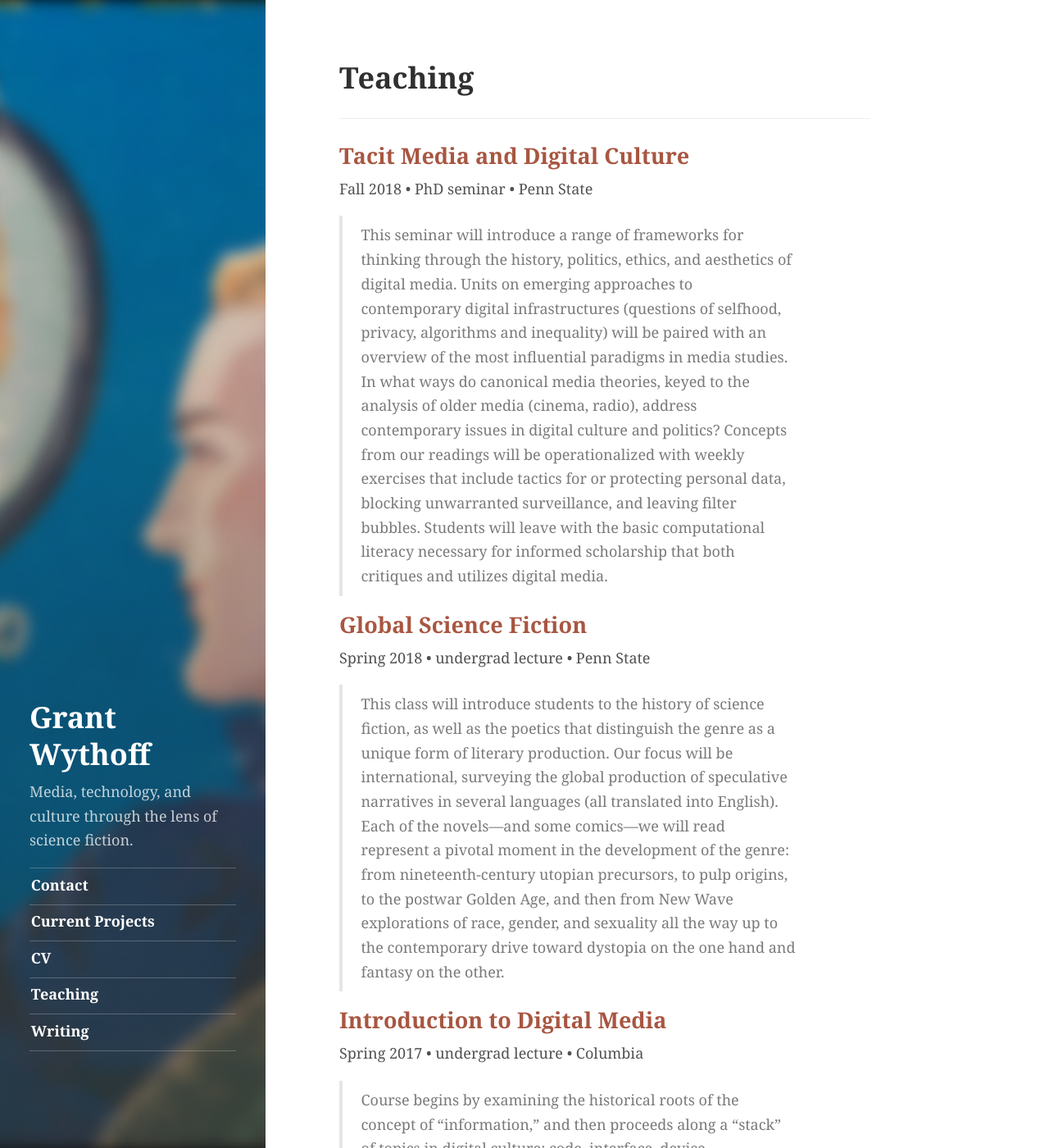
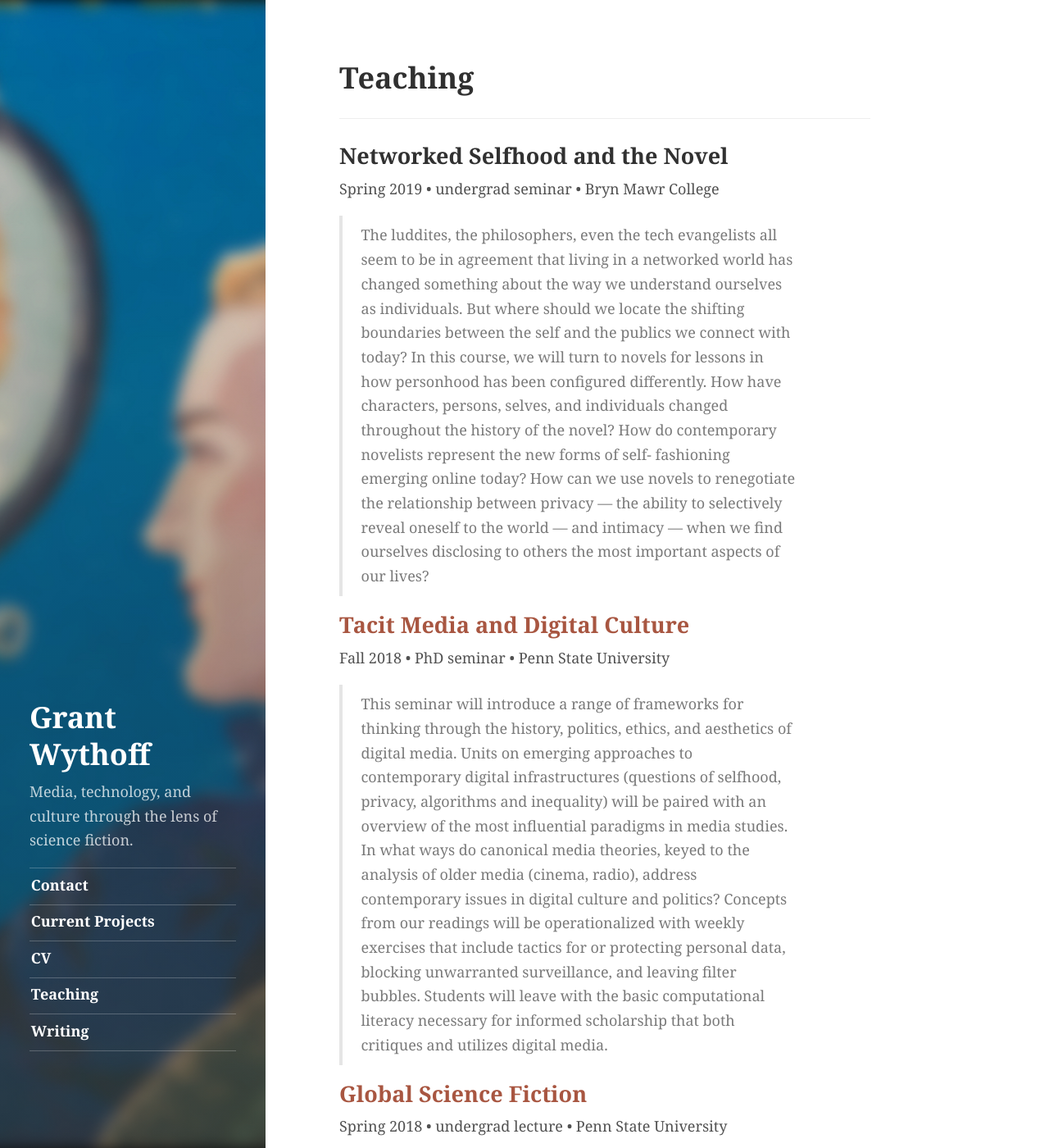
Before and after one commit to gwijthoff/wythoff.net, a Jekyll site: the page built from teaching.md, in a window 1280 px wide and 1400 px high. Shown: the whole window at 82% size. Built offline with Jekyll 4.4.1, drawn with Linux system fonts in a browser that asks for light colours; some of the changed text lies outside the part shown.

Commit message:
adding networked selfhood course

```diff
--- a/teaching.md
+++ b/teaching.md
@@ -4,27 +4,33 @@ title: Teaching
 image: http://wythoff.net/public/img/telephot.jpg
 ---
 
+## Networked Selfhood and the Novel
+
+Spring 2019 • undergrad seminar • Bryn Mawr College
+
+> The luddites, the philosophers, even the tech evangelists all seem to be in agreement that living in a networked world has changed something about the way we understand ourselves as individuals. But where should we locate the shifting boundaries between the self and the publics we connect with today? In this course, we will turn to novels for lessons in how personhood has been configured differently. How have characters, persons, selves, and individuals changed throughout the history of the novel? How do contemporary novelists represent the new forms of self- fashioning emerging online today? How can we use novels to renegotiate the relationship between privacy — the ability to selectively reveal oneself to the world — and intimacy — when we find ourselves disclosing to others the most important aspects of our lives?
+
 ## [Tacit Media and Digital Culture](https://gwijthoff.github.io/tacitmedia/)
 
-Fall 2018 • PhD seminar • Penn State
+Fall 2018 • PhD seminar • Penn State University
 
 > This seminar will introduce a range of frameworks for thinking through the history, politics, ethics, and aesthetics of digital media. Units on emerging approaches to contemporary digital infrastructures (questions of selfhood, privacy, algorithms and inequality) will be paired with an overview of the most influential paradigms in media studies. In what ways do canonical media theories, keyed to the analysis of older media (cinema, radio), address contemporary issues in digital culture and politics? Concepts from our readings will be operationalized with weekly exercises that include tactics for or protecting personal data, blocking unwarranted surveillance, and leaving filter bubbles. Students will leave with the basic computational literacy necessary for informed scholarship that both critiques and utilizes digital media.
 
 ## [Global Science Fiction](https://gwijthoff.github.io/globalSF/)
 
-Spring 2018 • undergrad lecture • Penn State
+Spring 2018 • undergrad lecture • Penn State University
 
 > This class will introduce students to the history of science fiction, as well as the poetics that distinguish the genre as a unique form of literary production. Our focus will be international, surveying the global production of speculative narratives in several languages (all translated into English). Each of the novels––and some comics––we will read represent a pivotal moment in the development of the genre:  from nineteenth-century utopian precursors, to pulp origins, to the postwar Golden Age, and then from New Wave explorations of race, gender, and sexuality all the way up to the contemporary drive toward dystopia on the one hand and fantasy on the other.
 
 ## [Introduction to Digital Media](https://gwijthoff.github.io/digitalmedia/)
 
-Spring 2017 • undergrad lecture • Columbia
+Spring 2017 • undergrad lecture • Columbia University
 
 > Course begins by examining the historical roots of the concept of “information,” and then proceeds along a “stack” of topics in digital culture: code, interface, device, infrastructure, and power. Each of these concepts is explored through a comparative framework, using hands-on exercises and readings from across the disciplines, including the philosophy of computation, history of technology, cultural studies, science fiction, and media theory. Questions raised by the course are historical (how have media been experienced as “new” at different moments in time?), theoretical (how exactly do we address “medium” as an object of study), and tactical (how can we use our local experience of digital devices as a framework for thinking global networks?).
 
 ## [Digital Methods Workshop](https://gist.github.com/gwijthoff/b21eae48a5d2852a60020fd4179e9d2b)
 
-Fall 2016 • PhD workshop • Columbia
+Fall 2016 • PhD workshop • Columbia University
 
 > A series of workshops introducing first-year graduate students to the basic computational literacy necessary for research in the humanities today. The curriculum is designed to introduce ideas that will scale with students' field-specific research interests as they progress through their respective PhD programs. Introduced tools like the command line, markup and textual transformations, and collaboration through GitHub.
 
@@ -36,12 +42,12 @@ Spring 2016 • MA seminar • City University of New York
 
 ## [The Science of Fiction: American Naturalism, 1880-1915](https://gwijthoff.github.io/naturalism/)
 
-Spring 2016 • undergrad seminar • Columbia
+Spring 2016 • undergrad seminar • Columbia University
 
 > An advanced undergraduate seminar exploring how naturalist literature imagined itself as a form of "big data" collection, with stories that catalogued the tiniest details of daily life and showed how these infinitesimal moments were all integrated into part of much larger, aggregate social systems.  Amid the expansion of quantitative methods in social and psychological research, naturalist novelists sought ways to count, measure, categorize, and classify those elements that previously were assumed to lie outside the novel's scope.
 
 ## [Screen Reading: The History of Reading from Stone Tablet to Screen](https://github.com/gwijthoff/Screenreading/blob/master/screenreading_syllabus.md)
 
-Spring 2014 • undergrad seminar • Columbia
+Spring 2014 • undergrad seminar • Columbia University
 
 > An advanced undergraduate seminar on the history of reading practices.  With today's movement of readers from page to screen, do we accept that a change in format can affect the ways we read? How do technologies of literacy – scrolling, bookmarking, page, index, tab, bookshelf – become metaphors in the digital age? Seminar coupled with a lab component for experiments in digital textuality.
```
